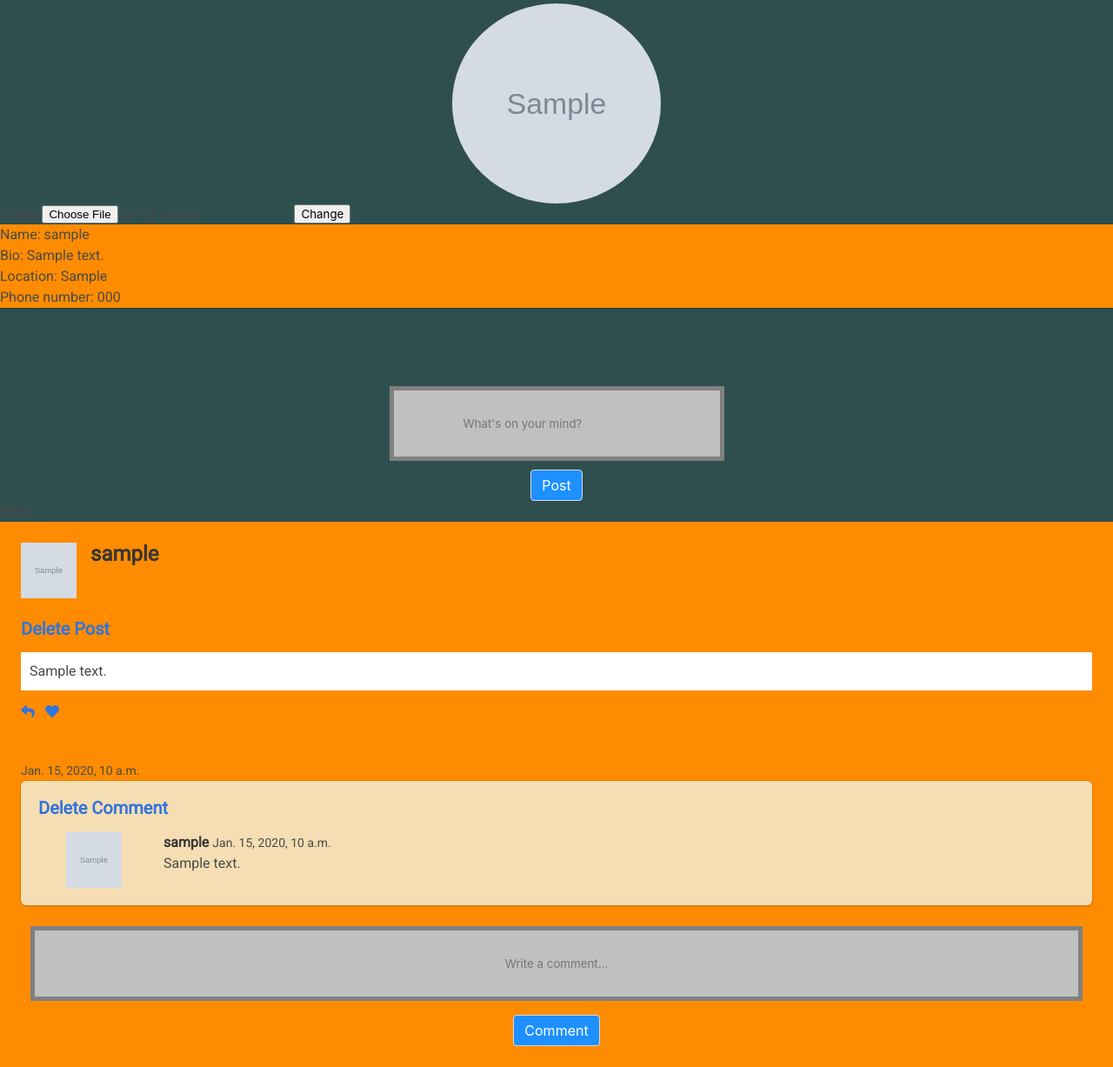
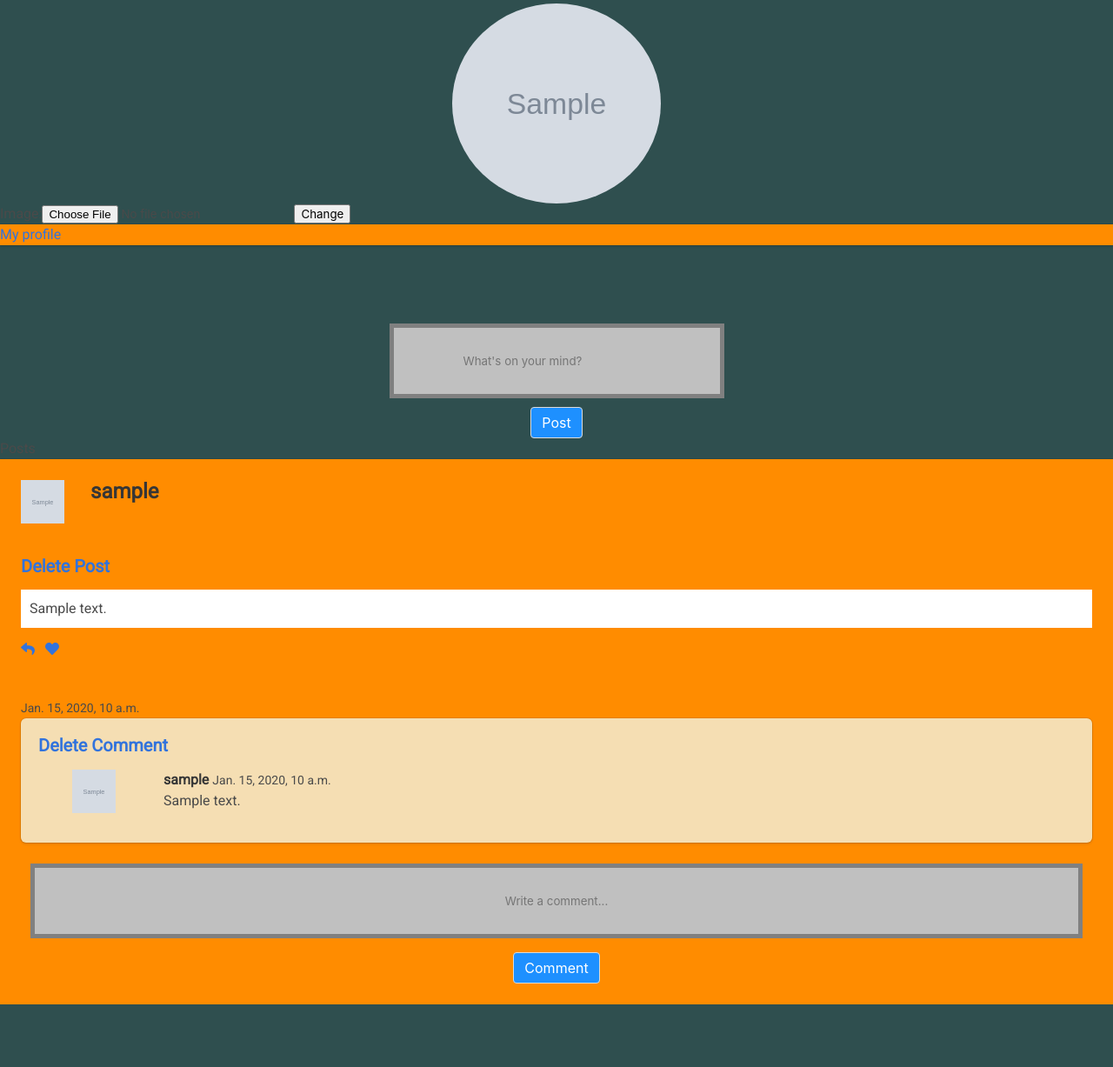
Before and after one commit to lawrencema415/devbook, a Django app: page /profile/ in a window 1280 px wide. Shown: the part 207-1434 px from the top of the page at 87% size. After the commit the page ends 1362 px from the top, so only its background shows below. Run offline with Django 3.2, Linux system fonts and the light colour scheme; a user stored in the database is signed in; tables that the repository leaves empty hold one stand-in row (values such as "Sample post"); grey boxes marked "Sample" are stand-in pictures; some libraries are stand-ins or nearby versions.

Commit message:
added specific user profile page can be accessed through clicking icon

```diff
--- a/devbook/templates/profile.html
+++ b/devbook/templates/profile.html
@@ -1,4 +1,3 @@
-
 {% extends 'base.html' %}
 {% block content %}
 <form class="" action="{% url 'profile_edit' %}" method="post" enctype="multipart/form-data">
@@ -6,13 +5,10 @@
   {{profile_form}}
   <input type="submit" value="Change" />
 </form>
+
 <div class="card">
-  <h1>Name: {{profile.user}}</h1>
-  <h1>Bio: {{profile.bio}}</h1>
-  <h1>Location: {{profile.location}}</h1>
-  <h1>Phone number: {{profile.phone}}</h1>
+  <a href="{% url 'user_prof' pk=profile.pk %}">My profile</a>
 </div>
-
 <form class="" action="{% url 'post_body' %}" method="post" style="margin-top: 7%;text-align:center">
   {% csrf_token%}
   {{form.as_p}}
@@ -30,7 +26,7 @@
       <div class="media-left">
         {% if post.user == request.user %}
         <figure class="image is-64x64">
-            <img src="{{ user.profile.image.url }}" alt="Image">
+          <a href="{% url 'user_prof' pk=post.user.pk %}"><img src="{{ user.profile.image.url }}" alt="Image" style="width:50px;height:50px"></a>
         </figure>
         {% else %}
         <figure class="image is-64x64">
@@ -77,11 +73,11 @@
           <div class="media-left">
             {% if comment.user == request.user %}
             <figure class="image is-64x64">
-            <img src="{{ user.profile.image.url }}" alt="Image">
+              <a href="{% url 'user_prof' pk=post.user.pk %}"><img src="{{ user.profile.image.url }}" alt="Image" style="width:50px;height:50px"></a>
             </figure>
             {% else %}
             <figure class="image is-64x64">
-            <img src="https://bulma.io/images/placeholders/96x96.png" alt="Image">
+              <a href="{% url 'user_prof' pk=post.user.profile.user.pk %}"><img src="{{post.user.profile.image.url}}" alt="Image" tyle="width:50px;height:50px"></a>
             </figure>
             {% endif %}
           </div>
--- a/devbook/views.py
+++ b/devbook/views.py
@@ -122,6 +122,6 @@ def like_post(request,pk):
         return HttpResponseRedirect(request.META.get('HTTP_REFERER'))
 
 def user_prof(request,pk):
-    profile = profile.objects.get(id=pk)
+    profile = Profile.objects.get(id=pk)
     profile_form = ProfileForm()
-    return redirect(request, 'userprofile.html',{"profile":profile,"profile_form":profile_form })
+    return render(request, 'userprofile.html',{"profile":profile,"profile_form":profile_form })
```
Also changed, not shown: devbook/templates/homepage.html (+5 -5 lines), devbook/templates/userprofile.html (+6 -3 lines). Lines whose indentation alone changed are shown as unchanged.
